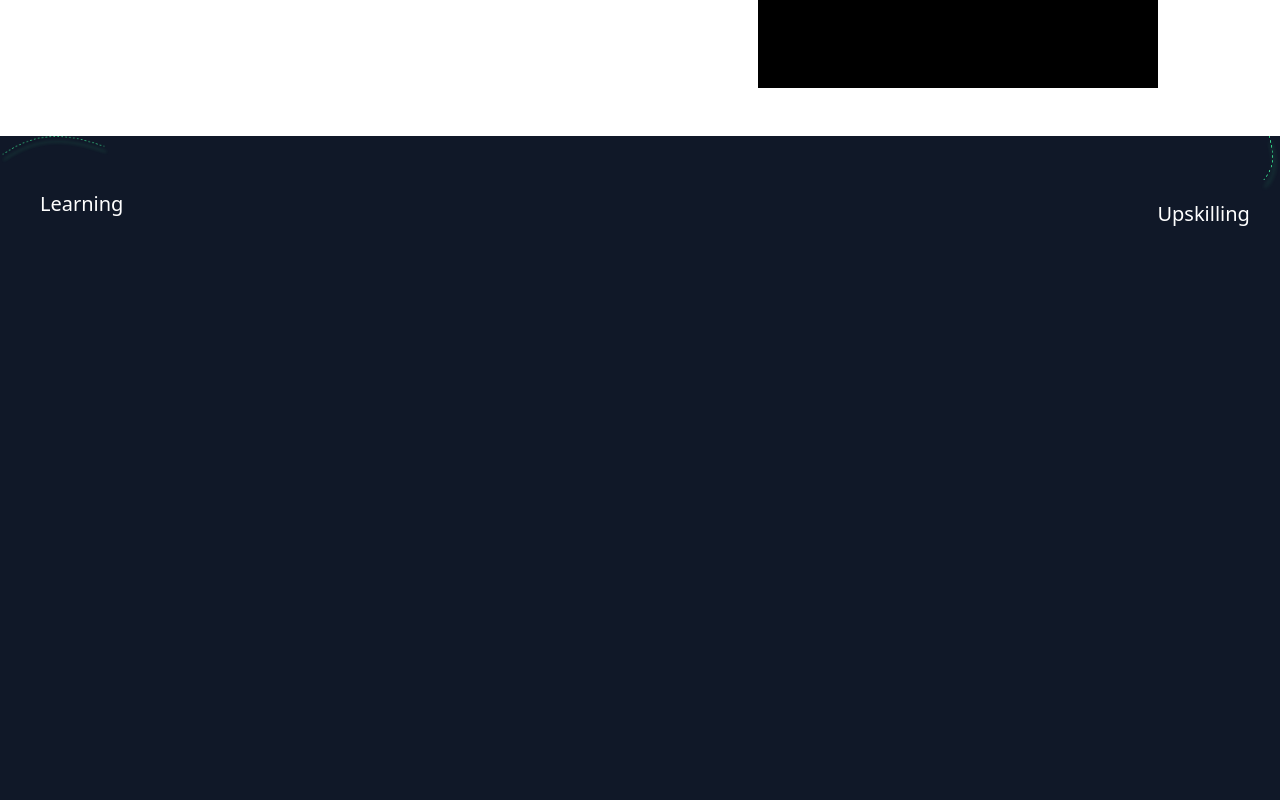
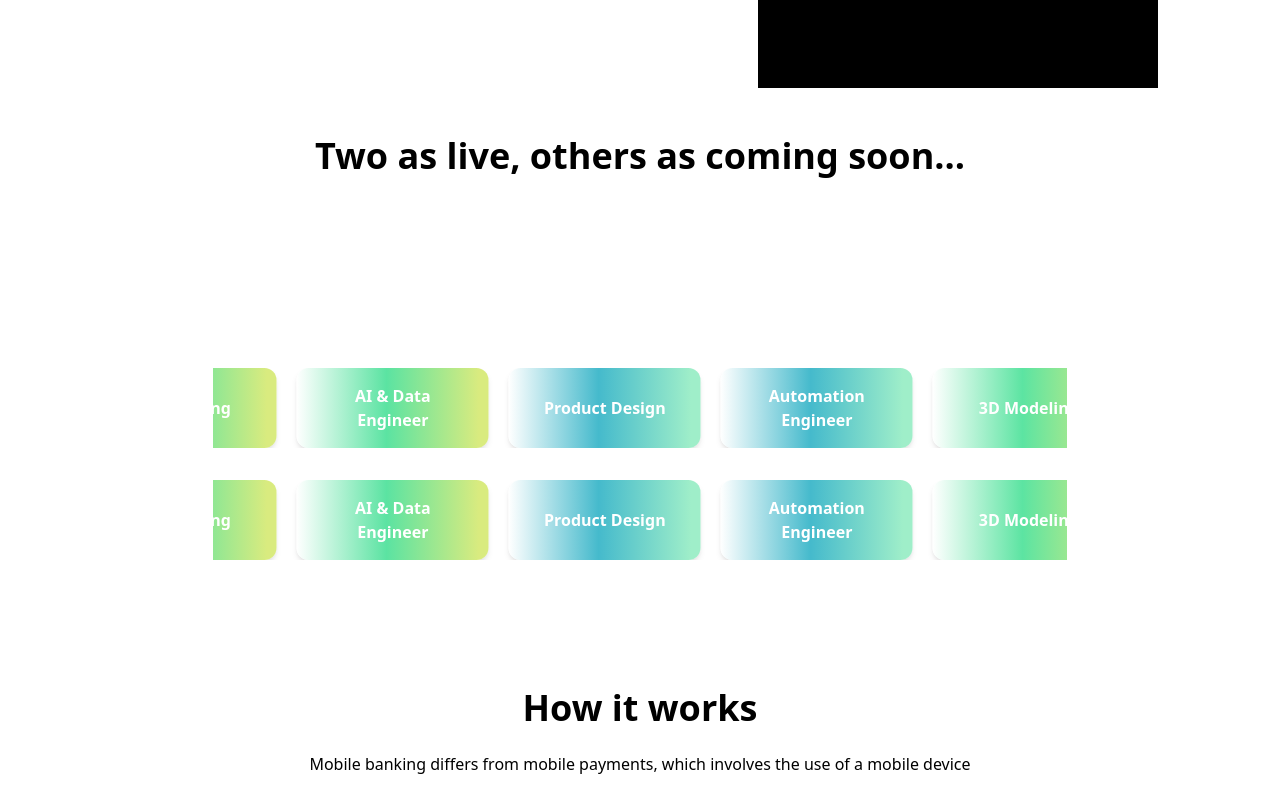
Before and after one commit to VishalMyla/thinkpe, a Next.js app: page / in a window 1280 px wide. Shown: the part 1020-1820 px from the top of the page. Built offline with nearby package versions, Linux system fonts and the light colour scheme.

Commit message:
removed the irrgular shape

```diff
--- a/src/app/components/HeaderL.tsx
+++ b/src/app/components/HeaderL.tsx
@@ -31,7 +31,7 @@ export default function HeaderL() {
 
         {/* Try Us Button */}
         <div>
-          <Link href="/try-us" className="relative inline-block">
+          <Link href="/" className="relative inline-block">
             <div className="absolute inset-0 bg-black rounded-lg translate-x-1 translate-y-1"></div>
             <div className="relative bg-white text-black font-medium py-2 px-6 border border-black rounded-lg">
               Try Us
--- a/src/app/page.tsx
+++ b/src/app/page.tsx
@@ -22,7 +22,7 @@ export default function Home() {
     <HeaderL/>
 
     <TrakHeroSection />
-    <Irregularshape/>
+
     <MovingBoxes/>
     <HowItWorks/>
    <FAQSection/>
```
